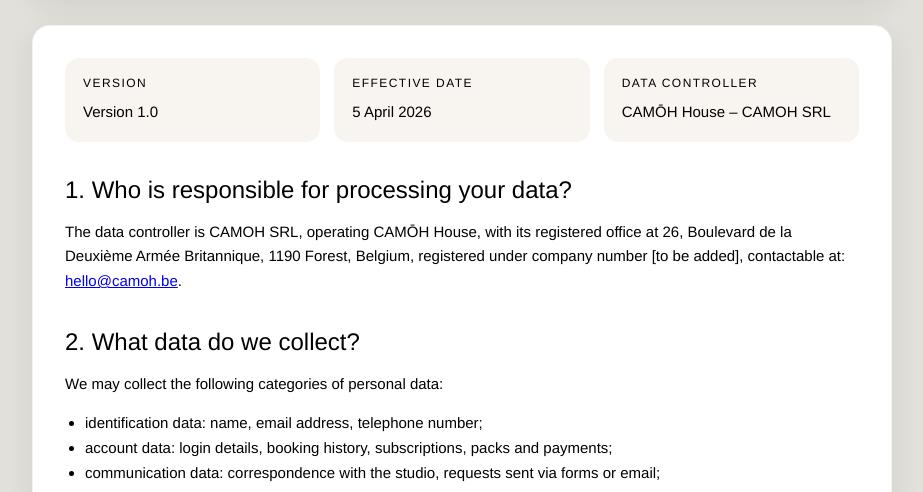
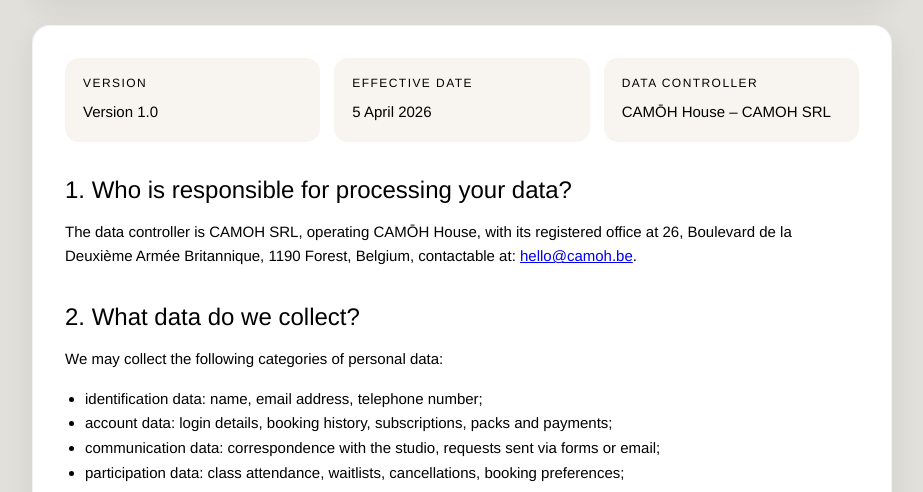
Before and after one commit to morgane-camoh/camoh-site, a plain HTML site: page privacy-policy.html in a window 1280 px wide. Shown: the part 308-800 px from the top of the page, without its empty margins (178-1101 px from the left). Drawn offline with Linux system fonts and the light colour scheme.

Commit message:
Update privacy-policy.html

```diff
--- a/privacy-policy.html
+++ b/privacy-policy.html
@@ -149,8 +149,7 @@
 
         <h2>1. Who is responsible for processing your data?</h2>
         <p>
-          The data controller is CAMOH SRL, operating CAMŌH House, with its registered office at 26, Boulevard de la Deuxième Armée Britannique, 1190 Forest, Belgium,
-          registered under company number [to be added], contactable at: <a href="mailto:hello@camoh.be">hello@camoh.be</a>.
+          The data controller is CAMOH SRL, operating CAMŌH House, with its registered office at 26, Boulevard de la Deuxième Armée Britannique, 1190 Forest, Belgium, contactable at: <a href="mailto:hello@camoh.be">hello@camoh.be</a>.
         </p>
 
         <h2>2. What data do we collect?</h2>
```
